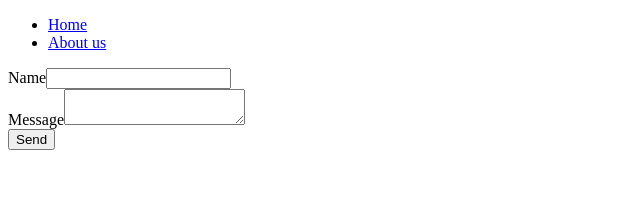
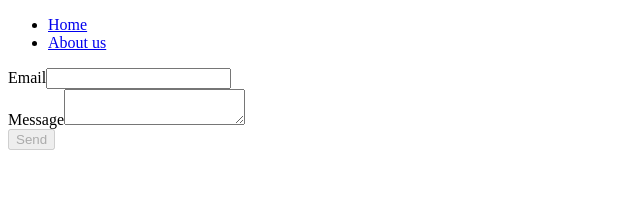
Before and after one commit to dunglv2-rabiloo/angular-journal, an Angular app: page /about-us in a window 1280 px wide. Shown: the top 219 px of the page, without its empty margins (0-640 px from the left). Built offline with nearby package versions, Linux system fonts and the light colour scheme.

Commit message:
reactive form

```diff
--- a/src/app/about.component.ts
+++ b/src/app/about.component.ts
@@ -1,33 +1,40 @@
 import { Component } from '@angular/core';
-import { FormsModule } from '@angular/forms';
+import {
+  FormControl,
+  FormGroup,
+  ReactiveFormsModule,
+  Validators,
+} from '@angular/forms';
 
 @Component({
   selector: 'app-about-us',
   standalone: true,
-  imports: [FormsModule],
+  imports: [ReactiveFormsModule],
   template: `
-    <form (ngSubmit)="handleSubmit()">
+    <form [formGroup]="contactForm" (ngSubmit)="handleSubmit()">
       <div>
         <label>
-          <span>Name</span>
-          <input name="name" type="text" [(ngModel)]="name" />
+          <span>Email</span>
+          <input type="text" formControlName="email" />
         </label>
       </div>
       <div>
         <label>
           <span>Message</span>
-          <textarea name="message" [(ngModel)]="message"></textarea>
+          <textarea formControlName="message"></textarea>
         </label>
       </div>
-      <button type="submit">Send</button>
+      <button type="submit" [disabled]="!contactForm.valid">Send</button>
     </form>
   `,
 })
 export class AboutUsComponent {
-  name = '';
-  message = '';
+  contactForm = new FormGroup({
+    email: new FormControl('', [Validators.required, Validators.email]),
+    message: new FormControl('', Validators.required),
+  });
 
   handleSubmit() {
-    console.log(this.name, this.message);
+    console.log(this.contactForm.value.email, this.contactForm.value.message);
   }
 }
```
